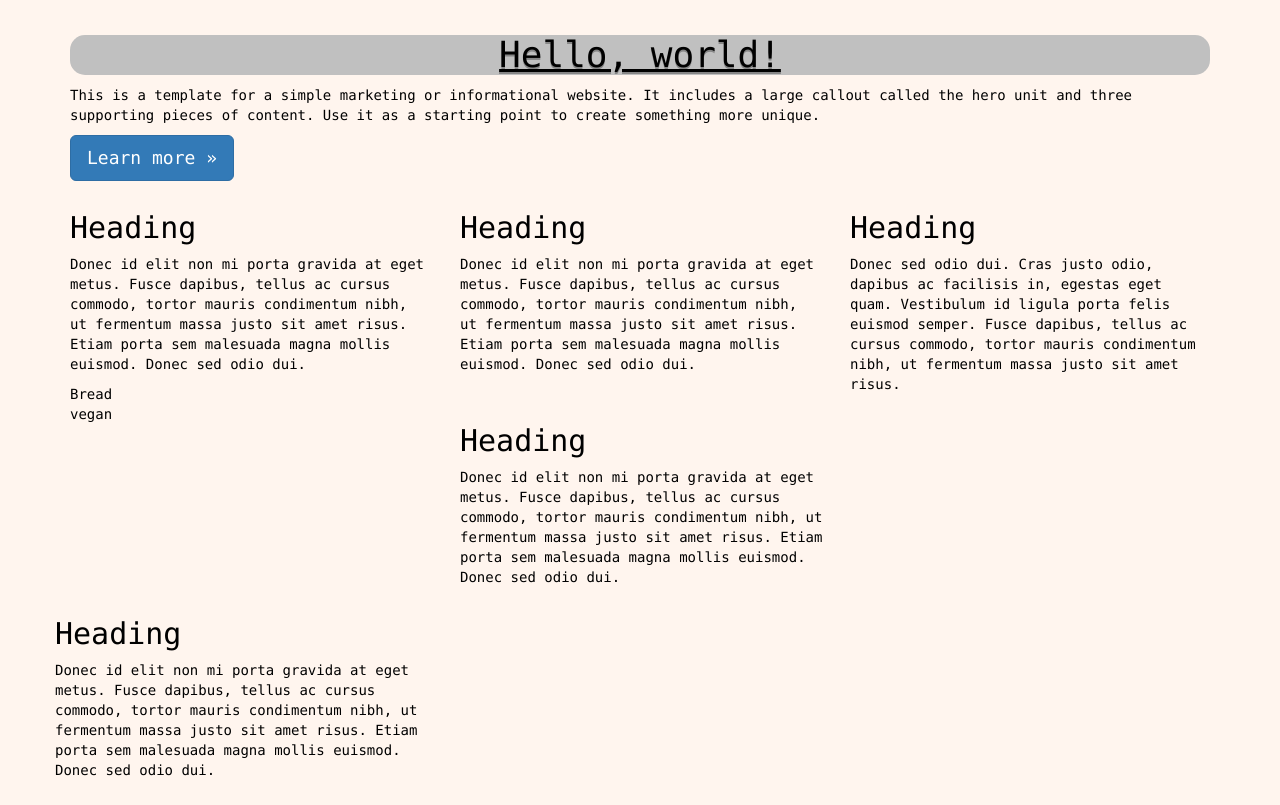
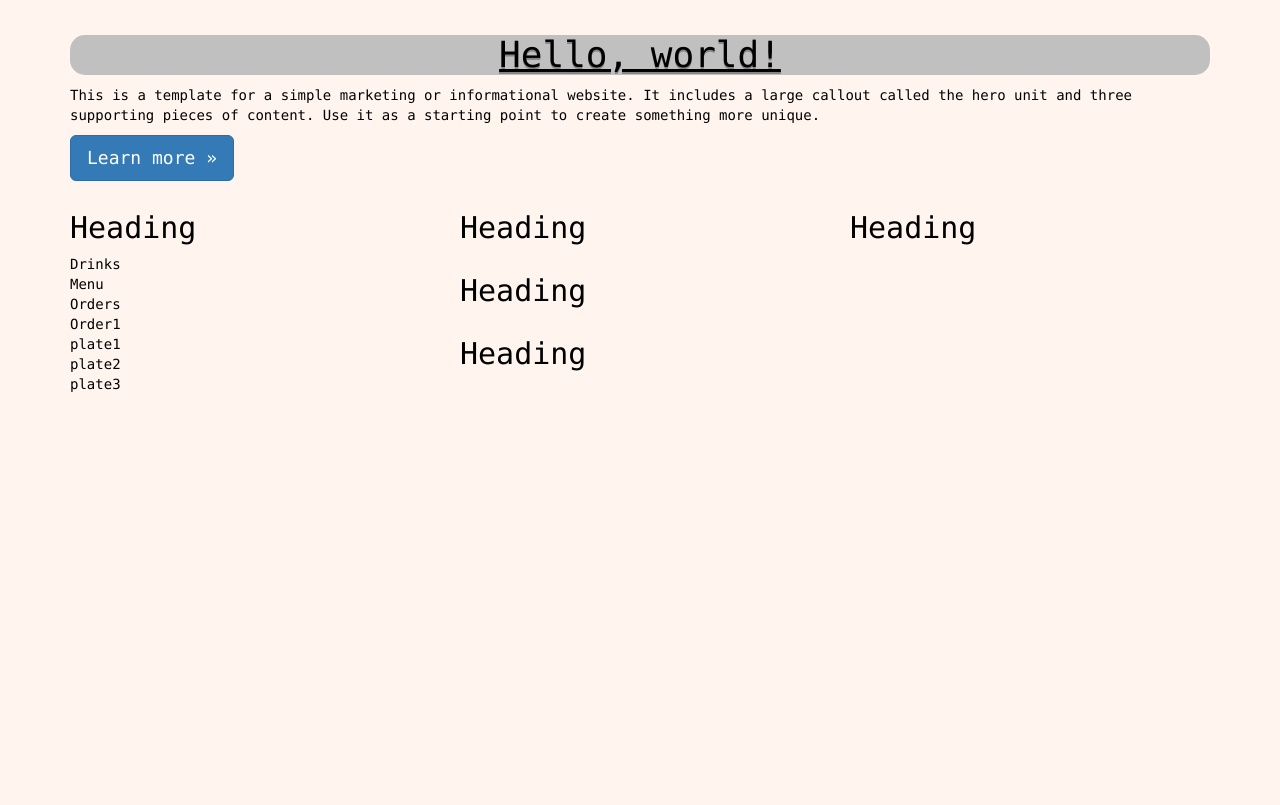
Before and after one commit to kcraig01/refactoru-client11.1, a plain HTML site: page index.html in a window 1280 px wide. Drawn offline with nearby package versions, Linux system fonts and the light colour scheme.

Commit message:
Updated create methods for objects. Still need to complete menu and orders so all contents are appended correctly

```diff
--- a/index.html
+++ b/index.html
@@ -25,28 +25,28 @@
       <div class="row">
         <div class="firstclass col-md-4">
           <h2>Heading</h2>
-          <p>Donec id elit non mi porta gravida at eget metus. Fusce dapibus, tellus ac cursus commodo, tortor mauris condimentum nibh, ut fermentum massa justo sit amet risus. Etiam porta sem malesuada magna mollis euismod. Donec sed odio dui. </p>
+          <p></p>
          <!--  <p><a class="btn btn-default" href="#">View details &raquo;</a></p> -->
         </div>
         <div class="col-md-4">
           <h2>Heading</h2>
-          <p>Donec id elit non mi porta gravida at eget metus. Fusce dapibus, tellus ac cursus commodo, tortor mauris condimentum nibh, ut fermentum massa justo sit amet risus. Etiam porta sem malesuada magna mollis euismod. Donec sed odio dui. </p>
+          <p></p>
           <!-- <p><a class="btn btn-default" href="#">View details &raquo;</a></p> -->
        </div>
         <div class="col-md-4">
           <h2>Heading</h2>
-          <p>Donec sed odio dui. Cras justo odio, dapibus ac facilisis in, egestas eget quam. Vestibulum id ligula porta felis euismod semper. Fusce dapibus, tellus ac cursus commodo, tortor mauris condimentum nibh, ut fermentum massa justo sit amet risus.</p>
+          <p></p>
           <!-- <p><a class="btn btn-default" href="#">View details &raquo;</a></p> -->
         </div>
         <div class="row">
         <div class="col-md-4">
           <h2>Heading</h2>
-          <p>Donec id elit non mi porta gravida at eget metus. Fusce dapibus, tellus ac cursus commodo, tortor mauris condimentum nibh, ut fermentum massa justo sit amet risus. Etiam porta sem malesuada magna mollis euismod. Donec sed odio dui. </p>
+          <p></p>
          <!--  <p><a class="btn btn-default" href="#">View details &raquo;</a></p> -->
         </div>
         <div class="col-md-4">
           <h2>Heading</h2>
-          <p>Donec id elit non mi porta gravida at eget metus. Fusce dapibus, tellus ac cursus commodo, tortor mauris condimentum nibh, ut fermentum massa justo sit amet risus. Etiam porta sem malesuada magna mollis euismod. Donec sed odio dui. </p>
+          <p></p>
           <!-- <p><a class="btn btn-default" href="#">View details &raquo;</a></p> -->
        </div>
       </div>
--- a/scriptpt2.js
+++ b/scriptpt2.js
@@ -67,11 +67,13 @@ var Plate = function(name, description, price, items){
 	amICitrus = undefined;
 };
 // typeof plates = num
-var Order = function(plates){
+var Order = function(name, plates){
+	this.name = name;
 	this.plates = plates;
 };
 // typeof num
-var Menu = function(plates){
+var Menu = function(name, plates){
+	this.name = name;
 	this.plates = plates;
 };
 // typeof name = string
@@ -112,7 +114,7 @@ var glutenFreeItems = [glutenFreeCookie, salad];
 var glutenFreePlate2 = new Plate ("gluten free", "gluten free", 300, glutenFreeItems);
 
 var allPlates = [plate1, plate2, plate3];
-var hungry = new Order(allPlates);
+var hungry = new Order("Order1",allPlates);
 
 //3. toString method for objects
 Plate.prototype.toString = function(){
@@ -222,7 +224,7 @@ var chicken = new FoodItem("chicken", 250, false, false, true);
 var beans = new FoodItem("beans", 120, true, true, true);
 var peppers = new FoodItem("peppers", 50, true, true, true);
 var burritoItems = [beans, chicken, cheese, peppers];
-var burritoPlate = new Plate ("Burrito Plate", "the best burrito in town", 12.50, burritoItems);
+var burritoPlate = new Plate ("BurritoPlate", "the best burrito in town", 12.50, burritoItems);
 burritoPlate.toString();
 console.log(burritoPlate.toString());
 
@@ -231,7 +233,7 @@ var avacado = new FoodItem("avacado", 250, true, true, true);
 var lemon = new FoodItem("lemon", 100, true, true, false);
 var chips = new FoodItem("chips", 50, true, false, true);
 var guacamoleItems = [avacado, lemon, chips, peppers];
-var guacamolePlate = new Plate ("Guacamole Plate", "spicy", 10, guacamoleItems);
+var guacamolePlate = new Plate ("GuacamolePlate", "spicy", 10, guacamoleItems);
 console.log(guacamolePlate.toString());
 
 //Margarita Drink
@@ -246,7 +248,7 @@ console.log(margaritaDrink.toString());
 
 //7. Instantiate a Menu
 var menuItems = [burritoPlate, guacamolePlate, margaritaDrink]
-var dinnerMenu = new Menu(menuItems);
+var dinnerMenu = new Menu("dinnerMenu", menuItems);
 console.log(dinnerMenu.toString());
 
 //8. Instantiate Restaurant
@@ -254,20 +256,80 @@ var theRestaurant = new Restaurant("Kerry-oke ", "the best mexican karaoke resta
 
 console.log(theRestaurant.toString());
 
+//11.1 - Restaurant UI
+Menu.prototype.createPlates = function (arrayPlate, newDiv, wheretoAppend){
+			for (i = 0; i<arrayPlate.length; i++){
+			var plateItemsDiv =  '<div class = '+arrayPlate[i].name+'>{name}</div>'.supplant(arrayPlate[i]);
+			var appendMe =  $('.'+wheretoAppend+'').append(plateItemsDiv);
+			console.log(arrayPlate[i]);
 
-FoodItem.prototype.create = function(){
-	var newDiv = '<div class = "newItemDiv">{name}</div>'.supplant(this);
-	var appendMe =  $('.firstclass').append(newDiv);
+		}
+	// return appendMe;
+}
+
+FoodItem.prototype.create = function(newDiv, wheretoAppend){
+	var foodItemDiv = '<div class = '+this.name+'>{name}</div>'.supplant(this);
+	var appendMe =  $('.'+wheretoAppend+'').append(foodItemDiv);
 	return appendMe;
 }
 
+Menu.prototype.create = function(){
+	// var menuItemDiv = '<div class = "menuItemDiv">Menu</div>';
+	// var menuAppend = $('.firstclass').append(menuItemDiv);
+	var newMenu = FoodItem.prototype.create.call(this, 'menu', 'menuItemDiv');
+	var newMenuPlate = this.createPlates(this.plates, 'plateItems', this.name);
+	// var plateArray = this.plates;
+	// console.log(plateArray.items);
+	// var plateIngredients = Menu.prototype.createPlates.call(plateArray, plateArray.items, 'foodItems', plateArray.name);
+	}
+
+
+Drink.prototype.create = function(){
+	var drinkItemDiv = FoodItem.prototype.create.call(this, 'drinkItemDiv', 'allDrinks');
+}
+
 Plate.prototype.create = function(){
-	var newDiv = FoodItem.prototype.create.call(this);
+	console.log(this.name);
+	var makePlate = FoodItem.prototype.create.call(this,'plateItems','menuItemDiv');
+	var plateDiv = Menu.prototype.createPlates.call(this, this.items,'foodItems',this.name);
+}
 
+Order.prototype.create = function(){
+	// console.log(this.name);
+//WHY isnt this working? Can add orderitem div to menu div. Add first plate. But cannot add plate contents or additional plates in array?
+
+	for (i = 0; i<this.plates.length; i++){
+		console.log(this.name);
+	 var makeOrder = FoodItem.prototype.create.call(this,'orderItems','allOrdersDiv');
+	 var orderDiv = Menu.prototype.createPlates.call(this.plates[i], this.plates,'orderItems', this.name);
+	 // var platesInOrder = (this.plates[i]).create(this.plates,'orderItems',this.name);
+	}
+	// return platesInOrder;
+	// console.log(platesInOrder);
+}
+
+Restaurant.prototype.create = function(){
+	var allDrinksDiv = '<div class = "allDrinks">Drinks</div>';
+	var drinkAppend = $('.firstclass').append(allDrinksDiv);
+	var menuItemDiv = '<div class = "menuItemDiv">Menu</div>';
+	var menuAppend = $('.firstclass').append(menuItemDiv);
+	var allOrdersDiv = '<div class = "allOrdersDiv">Orders</div>';
+	var drinkAppend = $('.firstclass').append(allOrdersDiv);
+	var restaurantDiv = FoodItem.prototype.create.call(this);
 }
 
 // $('.firstclass').append(bread.create());
-bread.create();
-isVeganPlate.create();
+theRestaurant.create();
+// dinnerMenu.create();
+// guacamolePlate.create();
+// margaritaDrink.create();
+// hungry.create();
+// margaritaDrink.create();
+hungry.create();
+// console.log(dinnerMenu.plates);
+// bread.create();
+// notGlutenFreePlate.create();
+// margaritaDrink.create();
+
 
 });
```
